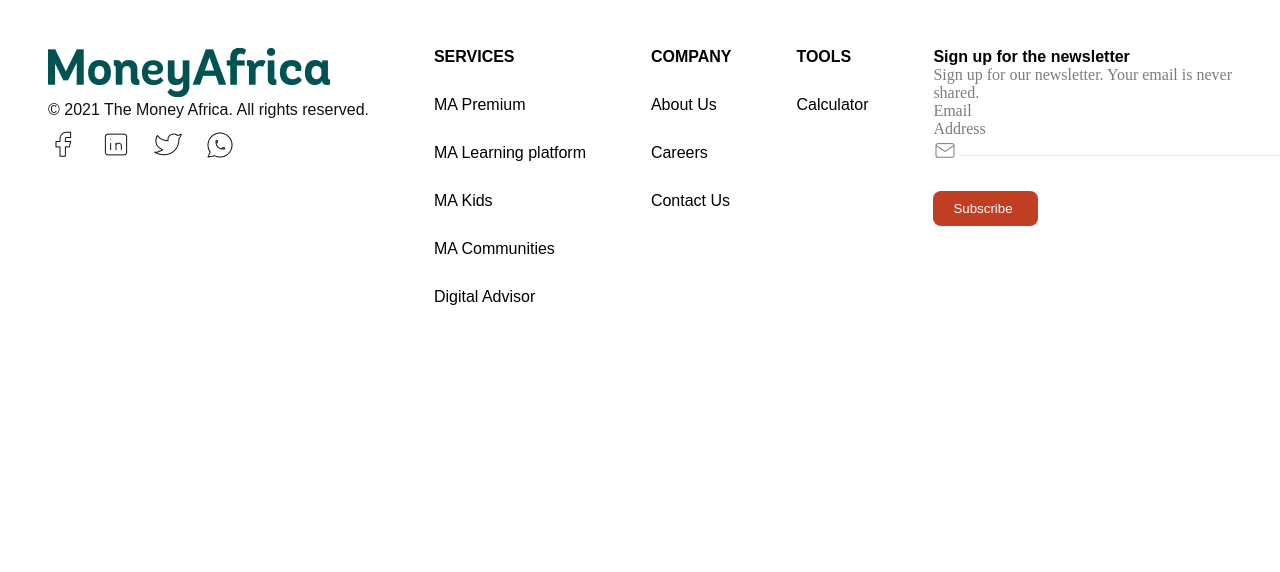
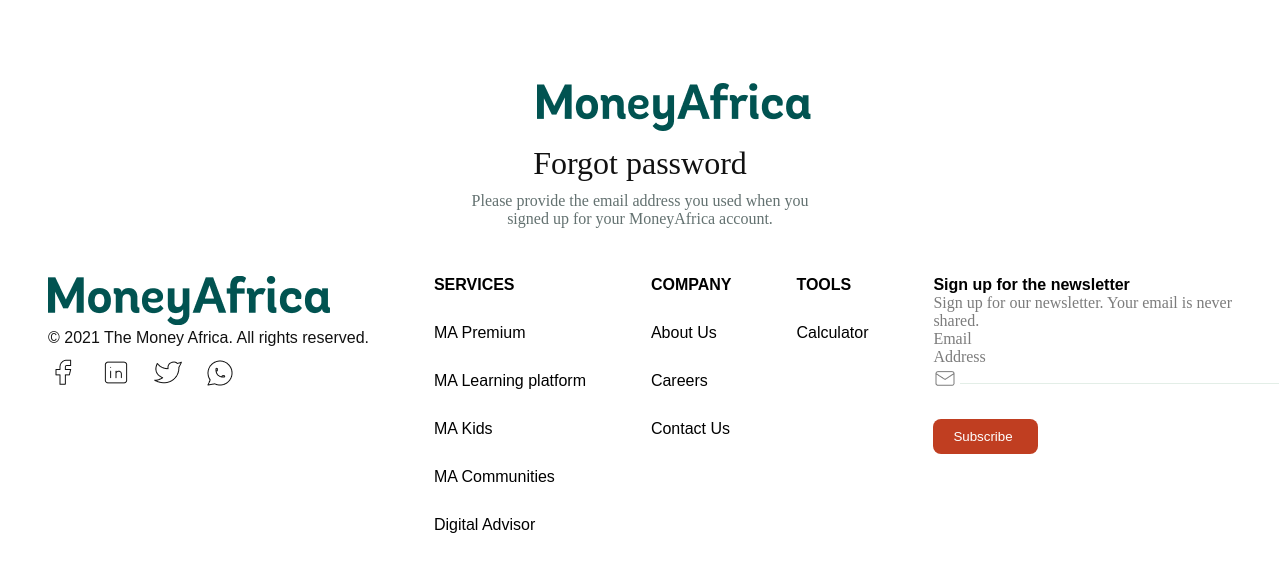
Before and after one commit to victory-nwawunze/clone-financial-website, a React (Create React App) app: page /moneyAfrica/MoneyAfricaResetPassword in a window 1280 px wide. Shown: the top 572 px of the page. Built offline with nearby package versions, Linux system fonts and the light colour scheme.

Commit message:
Creating MoneyAfricaResetPasswordPage

```diff
--- a/src/App.js
+++ b/src/App.js
@@ -22,6 +22,7 @@
 import MoneyAfricaVerificationPage from "./components/MoneyAfricaVerificationPage/MoneyAfricaVerificationPage";
 import MoneyAfricaSubscribePage from "./components/MoneyAfricaSubscribePage/MoneyAfricaSubscribePage";
 import MoneyAfricaLoginPage from "./components/MoneyAfricaLoginPage/MoneyAfricaLoginPage";
+import MoneyAfricaResetPassword from "./components/MoneyAfricaResetPassword/MoneyAfricaResetPassword";
 
 function App() {
   return (
@@ -98,6 +99,10 @@
           path={"/moneyAfrica/MoneyAfricaLoginPage"}
           element={<MoneyAfricaLoginPage />}
         />
+        <Route
+          path={"/moneyAfrica/MoneyAfricaResetPassword"}
+          element={<MoneyAfricaResetPassword />}
+        />
         {/* <Route
           path={"/moneyAfrica/MoneyAfricaAuthenticationPage"}
           element={<MoneyAfricaAuthenticationPage />}
--- /dev/null
+++ b/src/components/MoneyAfricaResetPassword/MoneyAfricaResetPassword.js
@@ -0,0 +1,20 @@
+/** @format */
+
+import React from "react";
+import MoneyAfricaGreenLogo from "../../images/MoneyAfricaGreenLogoImage.png";
+const MoneyAfricaResetPassword = () => {
+  return (
+    <React.Fragment>
+      <div className="MarginMoneyAfricaGreenLogoImage">
+        <img src={MoneyAfricaGreenLogo} />
+      </div>
+      <h4 className="FPTextStyles">Forgot password</h4>
+      <p className="MoreFPTextStyles">
+        Please provide the email address you used when you
+        <br /> signed up for your MoneyAfrica account.
+      </p>
+    </React.Fragment>
+  );
+};
+
+export default MoneyAfricaResetPassword;
--- a/src/index.css
+++ b/src/index.css
@@ -2573,3 +2573,25 @@
   border-bottom: 1px solid #E5E5E5;
   outline: none;
 }
+
+.FPTextStyles {
+  text-align: center;
+  font-style: normal;
+  font-weight: 500;
+  font-size: 32px;
+  color: #111111;
+}
+
+.MoreFPTextStyles {
+  text-align: center;
+  padding-top: 10px;
+  font-weight: 400;
+  font-size: 16px;
+  color: #637170
+}
+
+.MarginMoneyAfricaGreenLogoImage {
+  padding-top: 83px;
+  padding-left: 537px;
+  padding-bottom: 10px;
+}
```
